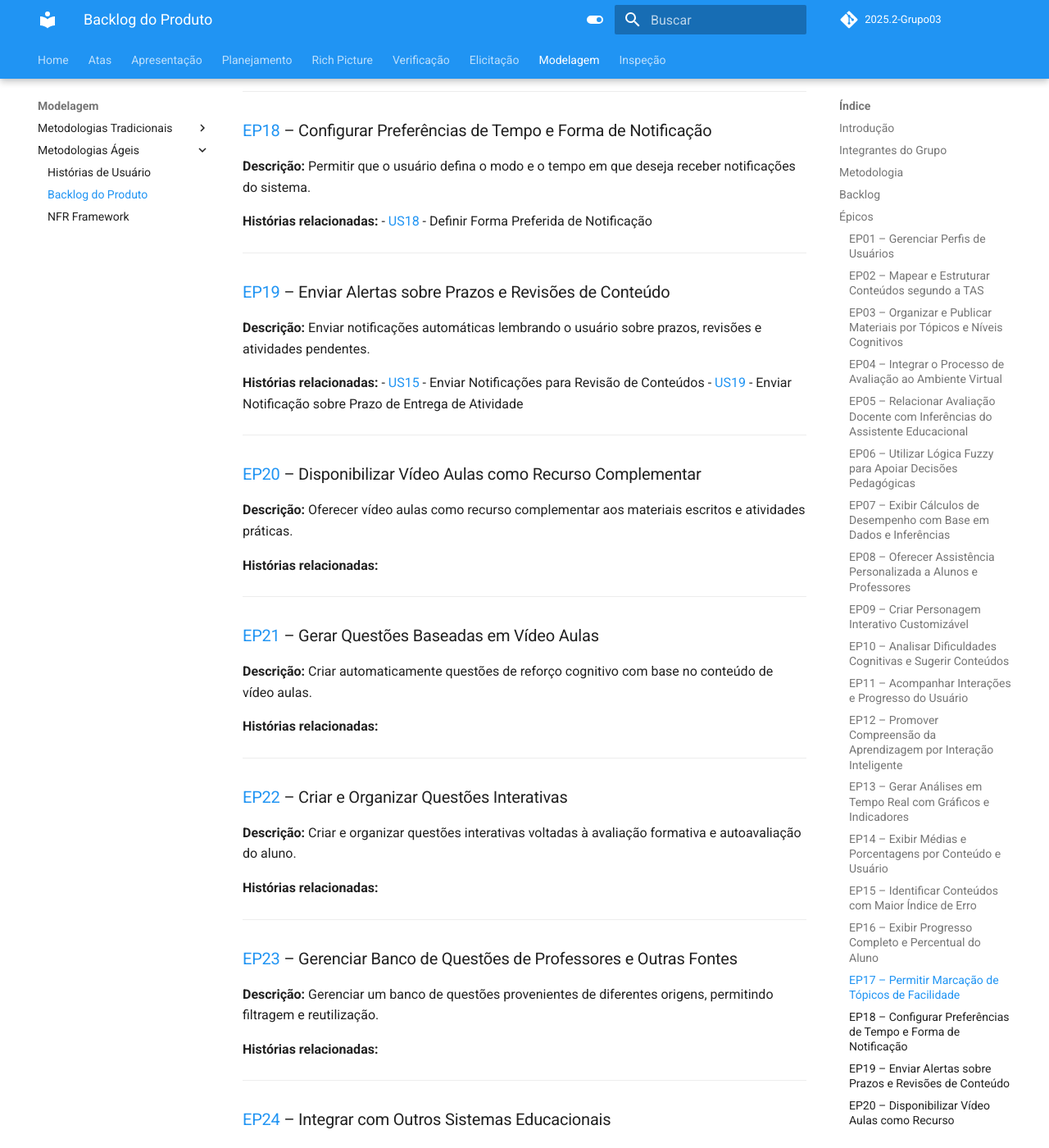
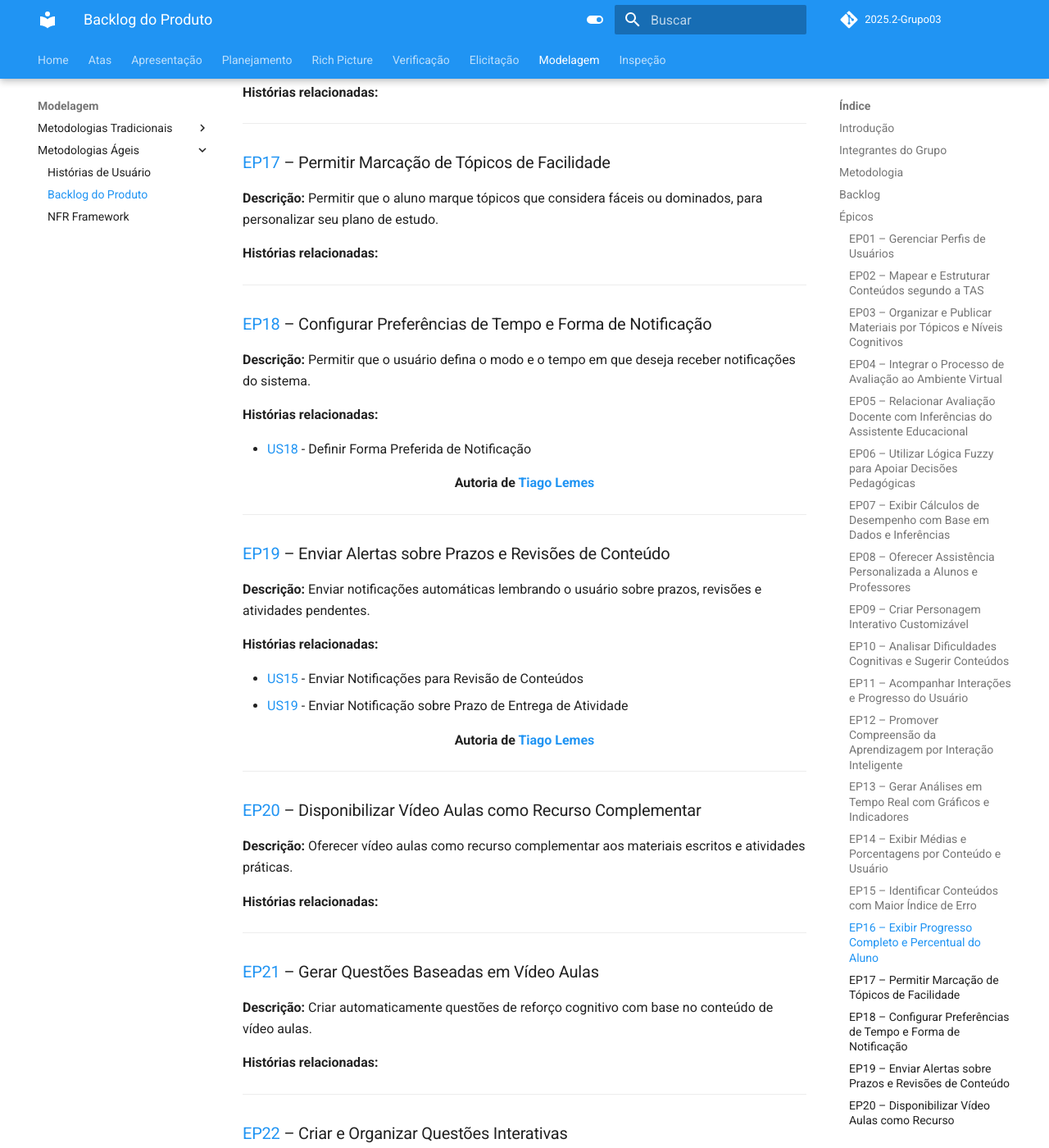
Before and after one commit to Requisitos-de-Software/2025.2-Grupo03, an MkDocs documentation site: the page built from docs/Modelagem/backlog_do_produto.md, in a window 1280 px wide and 1400 px high, scrolled down 4568 px. Shown: the whole window at 82% size. Built offline with MkDocs 1.6.1 and Material for MkDocs 9.7.7, drawn with Linux system fonts in a browser that asks for light colours; comment, search, counter and statistics services are not loaded; some of the changed text lies outside the part shown.

Commit message:
Update backlog document

```diff
--- a/docs/Modelagem/backlog_do_produto.md
+++ b/docs/Modelagem/backlog_do_produto.md
@@ -68,7 +68,10 @@
 **Descrição:** Empregar lógica Fuzzy para apoiar decisões pedagógicas, considerando incertezas e avaliações graduais.
 
 **Histórias relacionadas:**
+
 - [US06](https://requisitos-de-software.github.io/2025.2-Grupo03/Modelagem/historias_de_usuario/#us06-combinar-resultados-formais-com-inferencias-fuzzy) - Combinar Resultados Formais com Inferências Fuzzy
+
+<div align="center"><strong>Autoria de <a href="https://github.com/TiagoTeixeira-2005">Tiago Lemes</a></strong></div>
 
 ---
 
@@ -118,8 +121,11 @@
 **Descrição:** Produzir análises e gráficos de desempenho em tempo real, permitindo o acompanhamento dinâmico dos resultados.
 
 **Histórias relacionadas:**
+
 - [US21](https://requisitos-de-software.github.io/2025.2-Grupo03/Modelagem/historias_de_usuario/#us21-exibir-dados-e-informacoes-analiticas) - Exibir Dados e Informações Analíticas
 - [US22](https://requisitos-de-software.github.io/2025.2-Grupo03/Modelagem/historias_de_usuario/#us22-gerar-analises-em-tempo-real-com-graficos) - Gerar Análises em Tempo Real com Gráficos
+
+<div align="center"><strong>Autoria de <a href="https://github.com/TiagoTeixeira-2005">Tiago Lemes</a></strong></div>
 
 ---
 
@@ -155,7 +161,10 @@
 **Descrição:** Permitir que o usuário defina o modo e o tempo em que deseja receber notificações do sistema.
 
 **Histórias relacionadas:**
+
 - [US18](https://requisitos-de-software.github.io/2025.2-Grupo03/Modelagem/historias_de_usuario/#us18-definir-forma-preferida-de-notificacao) - Definir Forma Preferida de Notificação
+
+<div align="center"><strong>Autoria de <a href="https://github.com/TiagoTeixeira-2005">Tiago Lemes</a></strong></div>
 
 ---
 
@@ -163,8 +172,11 @@
 **Descrição:** Enviar notificações automáticas lembrando o usuário sobre prazos, revisões e atividades pendentes.
 
 **Histórias relacionadas:**
+
 - [US15](https://requisitos-de-software.github.io/2025.2-Grupo03/Modelagem/historias_de_usuario/#us15-enviar-notificacoes-para-revisao-de-conteudos) - Enviar Notificações para Revisão de Conteúdos
 - [US19](https://requisitos-de-software.github.io/2025.2-Grupo03/Modelagem/historias_de_usuario/#us19-enviar-notificacao-sobre-prazo-de-entrega-de-atividade) - Enviar Notificação sobre Prazo de Entrega de Atividade
+
+<div align="center"><strong>Autoria de <a href="https://github.com/TiagoTeixeira-2005">Tiago Lemes</a></strong></div>
 
 ---
 
@@ -294,3 +306,4 @@
 | Versão | Data       | Descrição                                   | Autor(es)                                                   | Revisor       |
 |--------|------------|---------------------------------------------|------------------------------------------------------------|---------------|
 | 1.0    | 16/10/2025 | Criação do documento de Backlog do Produto           | [Tiago Lemes](https://github.com/TiagoTeixeira-2005)       | [Arthur Guilherme](https://github.com/ArthurGuilher62) |
+| 1.1    | 17/10/2025 | Participação da criação dos épicos EP06, EP13, EP18 e EP19           | [Tiago Lemes](https://github.com/TiagoTeixeira-2005)       | [Arthur Guilherme](https://github.com/ArthurGuilher62) |
```
Also changed, not shown: other parts of docs/Modelagem/backlog_do_produto.md (+1 -1 lines).
